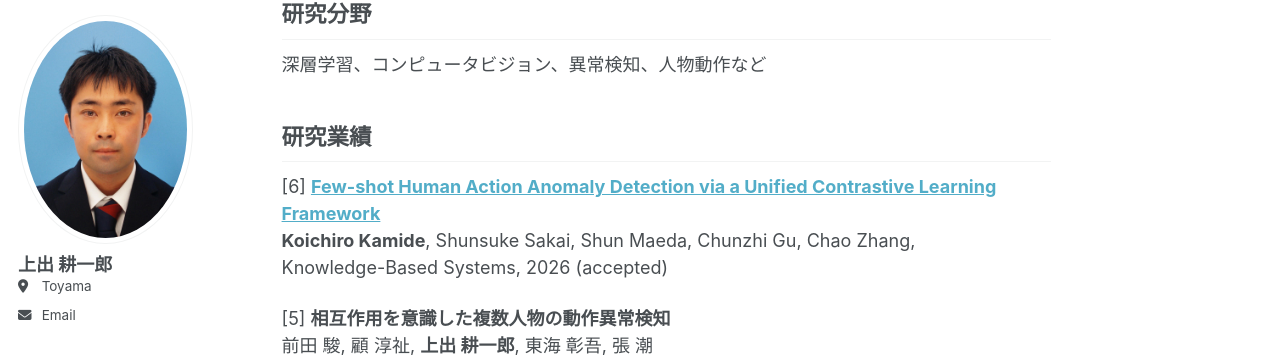
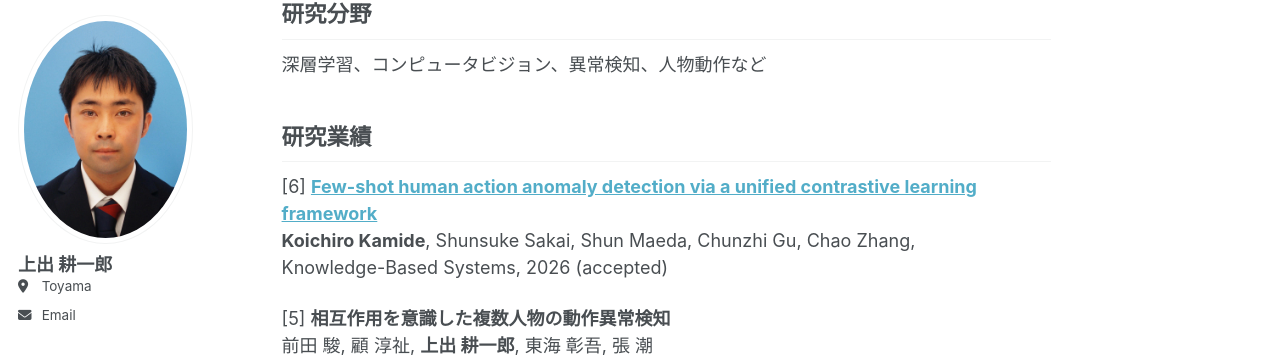
Before and after one commit to koichiro-kamide/koichiro-kamide.github.io, a Jekyll site: the page built from _pages/about.md, in a window 1280 px wide and 900 px high, scrolled down 321 px. Shown: the part 84-445 px from the top of the window. Built offline with Jekyll 4.4.1, drawn with Linux system fonts in a browser that asks for light colours.

```diff
--- a/_pages/about.md
+++ b/_pages/about.md
@@ -39,7 +39,7 @@ redirect_from:
 
 
 ## 研究業績
-[6] [**Few-shot Human Action Anomaly Detection via a Unified Contrastive Learning Framework**](https://www.sciencedirect.com/science/article/pii/S0950705125021689)
+[6] [**Few-shot human action anomaly detection via a unified contrastive learning framework**](https://www.sciencedirect.com/science/article/pii/S0950705125021689)
 **Koichiro Kamide**, Shunsuke Sakai, Shun Maeda, Chunzhi Gu, Chao Zhang,
 Knowledge-Based Systems, 2026 (accepted)
 
```
